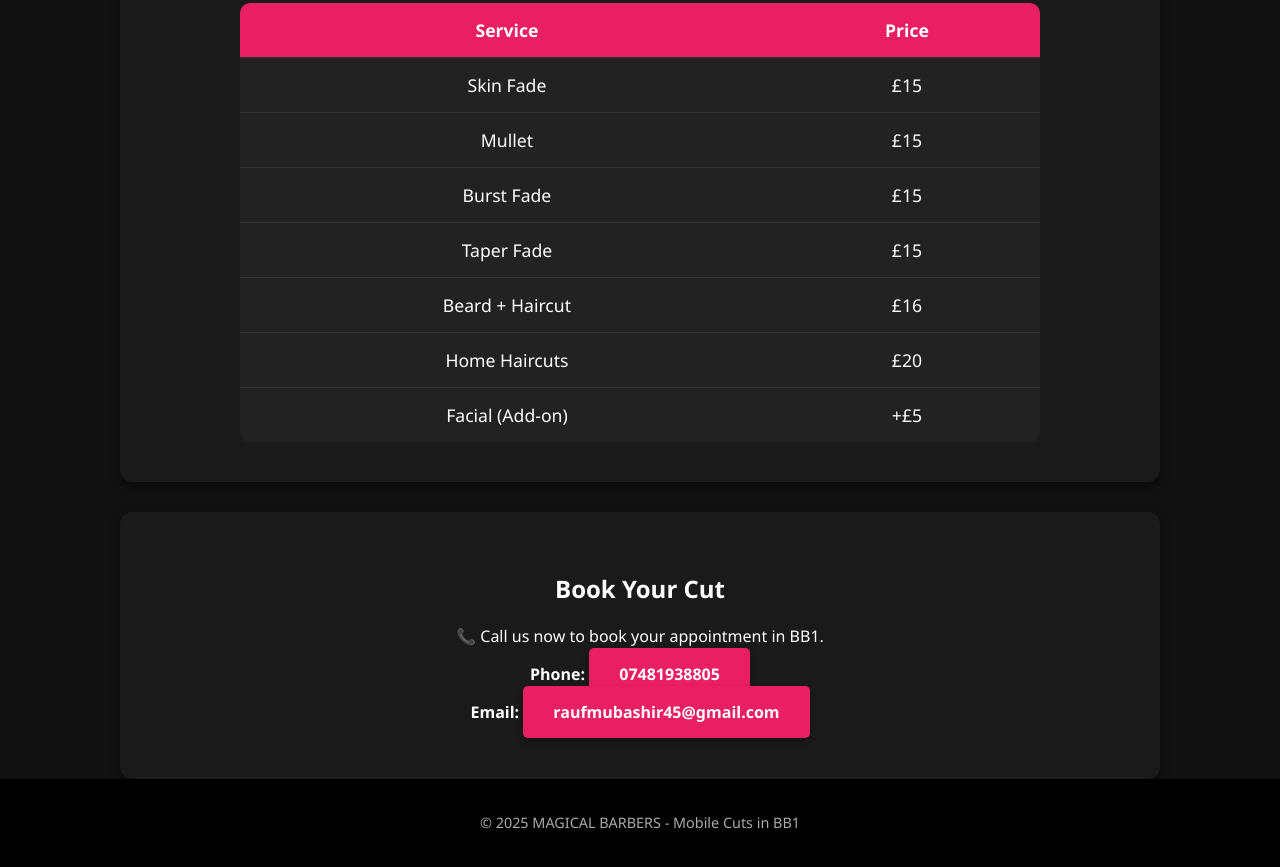
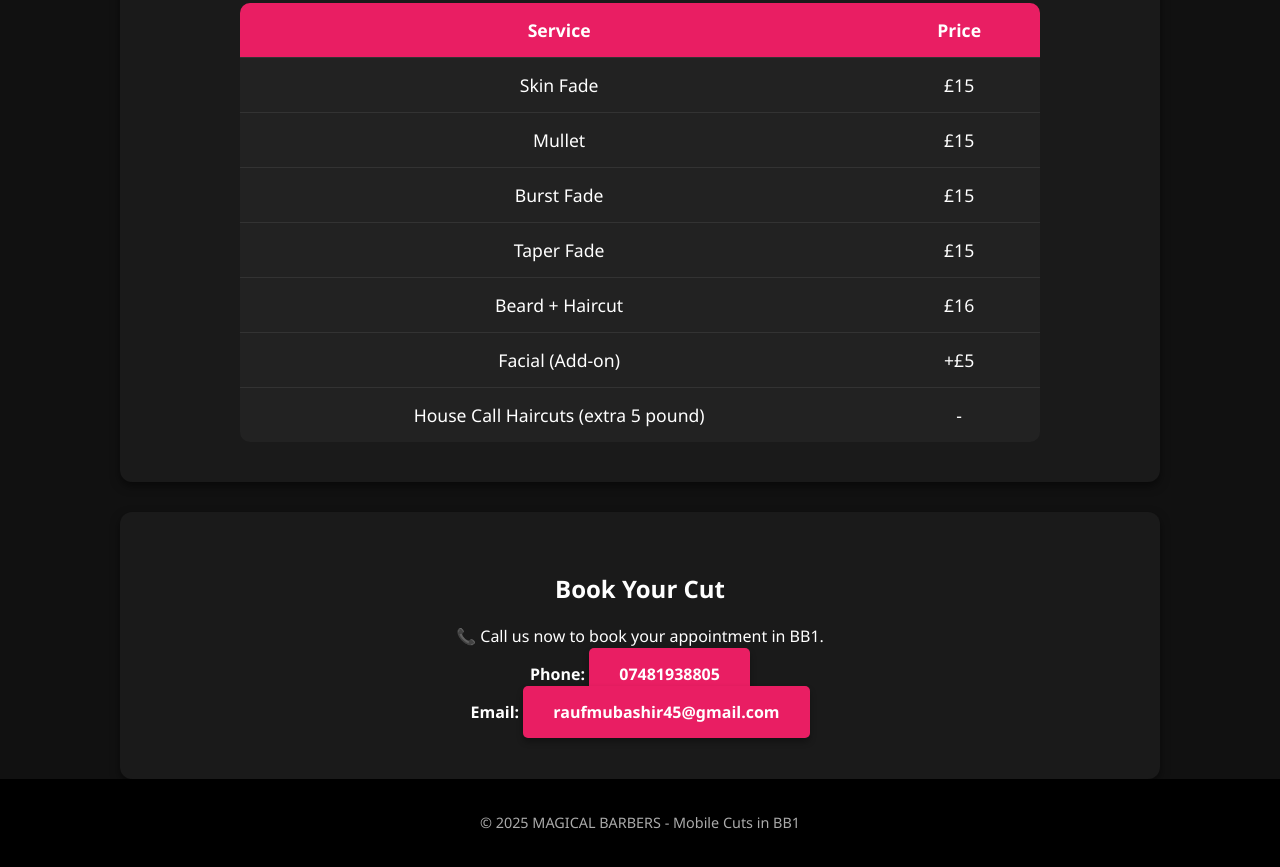
Before and after one commit to FZN735/magical-barbers-, a plain HTML site: page index.html in a window 1280 px wide. Shown: the part 950-1817 px from the top of the page. Drawn offline with Linux system fonts and the light colour scheme.

Commit message:
Update index.html

```diff
--- a/index.html
+++ b/index.html
@@ -143,13 +143,14 @@
         <td>Beard + Haircut</td>
         <td>£16</td>
       </tr>
-      <tr>
-        <td>Home Haircuts</td>
-        <td>£20</td>
-      </tr>
+
       <tr>
         <td>Facial (Add-on)</td>
         <td>+£5</td>
+      </tr>
+      <tr>
+        <td>House Call Haircuts (extra 5 pound)</td>
+        <td>-</td>
       </tr>
     </table>
   </section>
```
